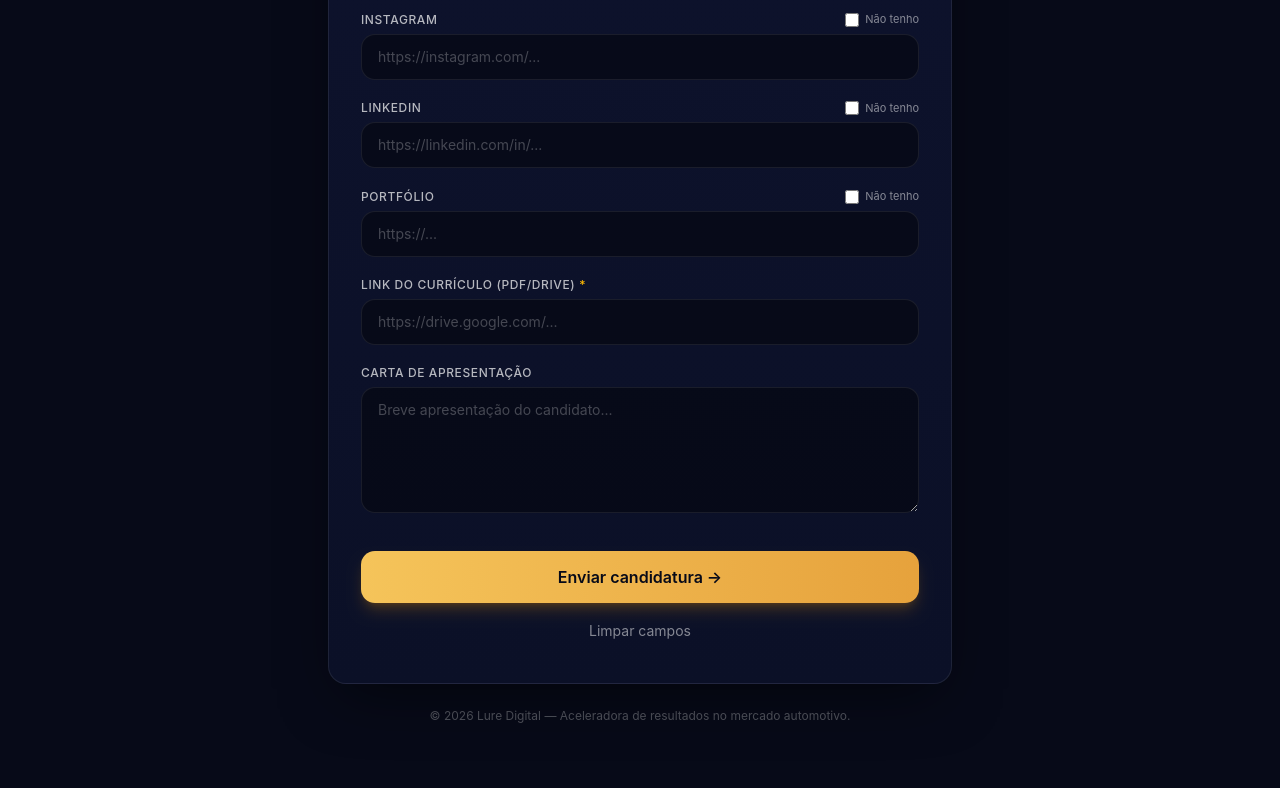
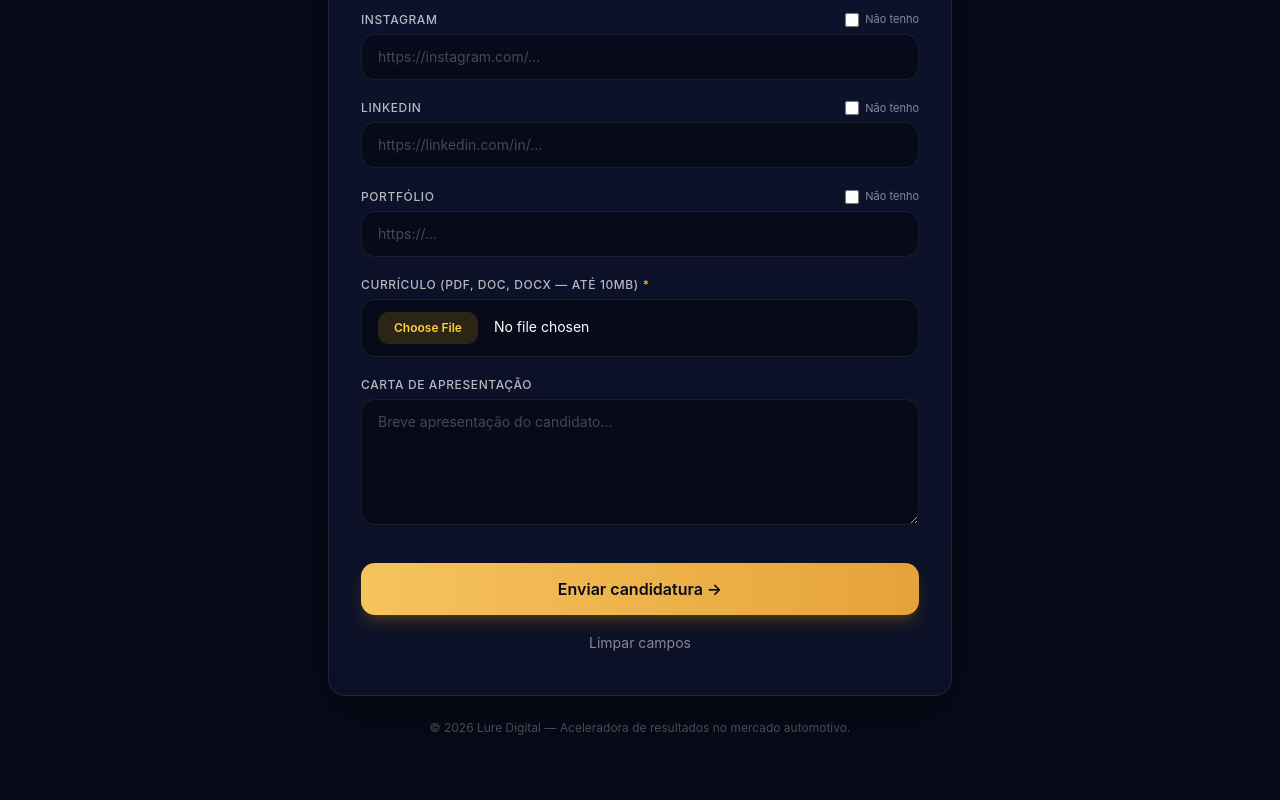
Before and after one commit to luredigitalweb-del/luredigitalvagas, a React (Vite) app: page / in a window 1280 px wide. Shown: the part 1065-1865 px from the top of the page. Built offline with nearby package versions, Linux system fonts and the light colour scheme.

Commit message:
Replace curriculo URL field with file upload

```diff
--- a/src/routes/index.tsx
+++ b/src/routes/index.tsx
@@ -27,15 +27,12 @@ export default function Index() {
     e.preventDefault();
     setSubmitting(true);
     const form = e.currentTarget;
-    const data = Object.fromEntries(new FormData(form).entries());
+    const formData = new FormData(form);
+    formData.append("enviado_em", new Date().toISOString());
     try {
       const res = await fetch(WEBHOOK_URL, {
         method: "POST",
-        headers: { "Content-Type": "application/json" },
-        body: JSON.stringify({
-          ...data,
-          enviado_em: new Date().toISOString(),
-        }),
+        body: formData,
       });
       if (!res.ok) throw new Error(`HTTP ${res.status}`);
       navigate("/obrigado");
@@ -192,8 +189,14 @@ export default function Index() {
             <OptionalUrlField name="linkedin" label="LinkedIn" placeholder="https://linkedin.com/in/..." />
             <OptionalUrlField name="portfolio" label="Portfólio" placeholder="https://..." />
 
-            <Field label="Link do currículo (PDF/Drive)" required>
-              <input name="curriculo" required type="url" placeholder="https://drive.google.com/..." maxLength={250} className={inputCls} />
+            <Field label="Currículo (PDF, DOC, DOCX — até 10MB)" required>
+              <input
+                name="curriculo"
+                required
+                type="file"
+                accept=".pdf,.doc,.docx,application/pdf,application/msword,application/vnd.openxmlformats-officedocument.wordprocessingml.document"
+                className={`${inputCls} file:mr-4 file:py-2 file:px-4 file:rounded-lg file:border-0 file:text-xs file:font-semibold file:bg-amber-400/15 file:text-amber-300 hover:file:bg-amber-400/25 file:cursor-pointer cursor-pointer`}
+              />
             </Field>
 
             <Field label="Carta de apresentação">
```
